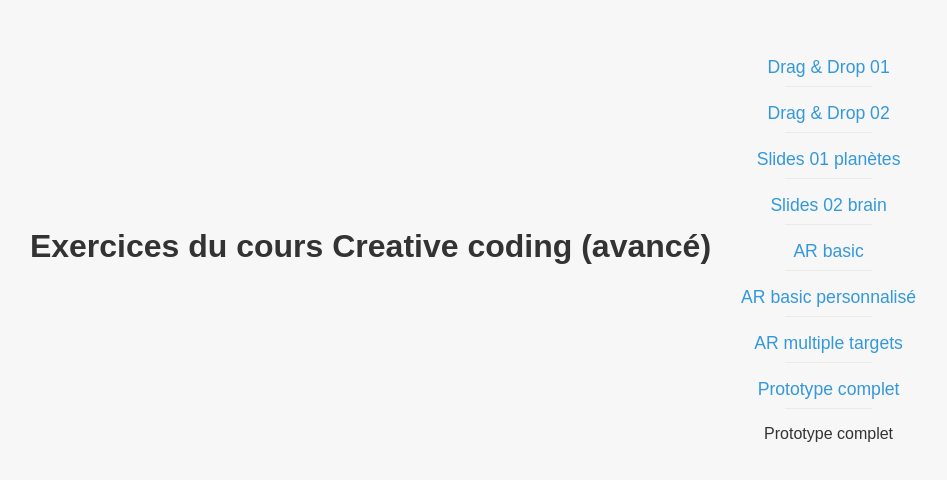
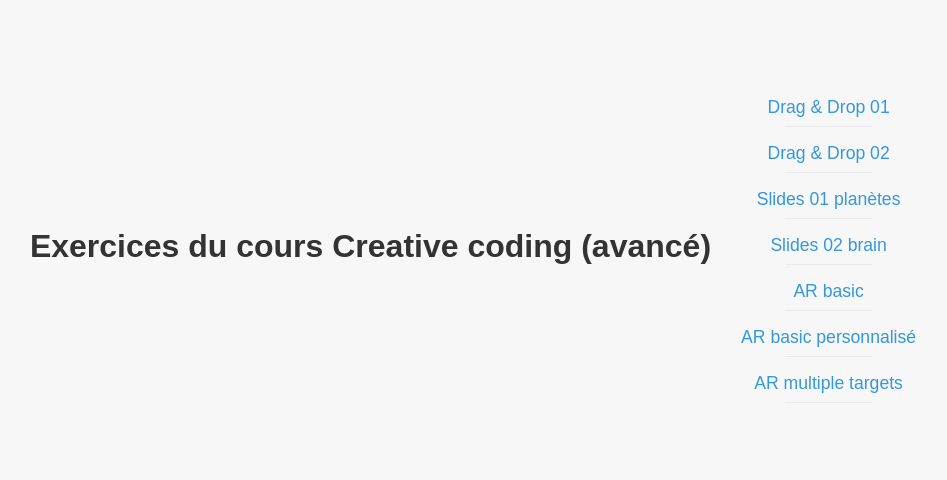
Before and after one commit to Luuwng/mapAR, a plain HTML site: page index.html in a window 1280 px wide. Shown: the part 142-622 px from the top of the page, without its empty margins (167-1114 px from the left). Drawn offline with Linux system fonts and the light colour scheme.

Commit message:
update chemin

```diff
--- a/index.html
+++ b/index.html
@@ -20,8 +20,7 @@
             <li><a href="rabasic.html">AR basic</a></li>
             <li><a href="raperso.html">AR basic personnalisé</a></li>
             <li><a href="ramultitargets.html">AR multiple targets</a></li>
-            <li><a href="">Prototype complet</a></li>
-            <li>Prototype complet</li>
+            <li><a href="proto-final/index.html"></a></li>
         </ul>
 
 
```
